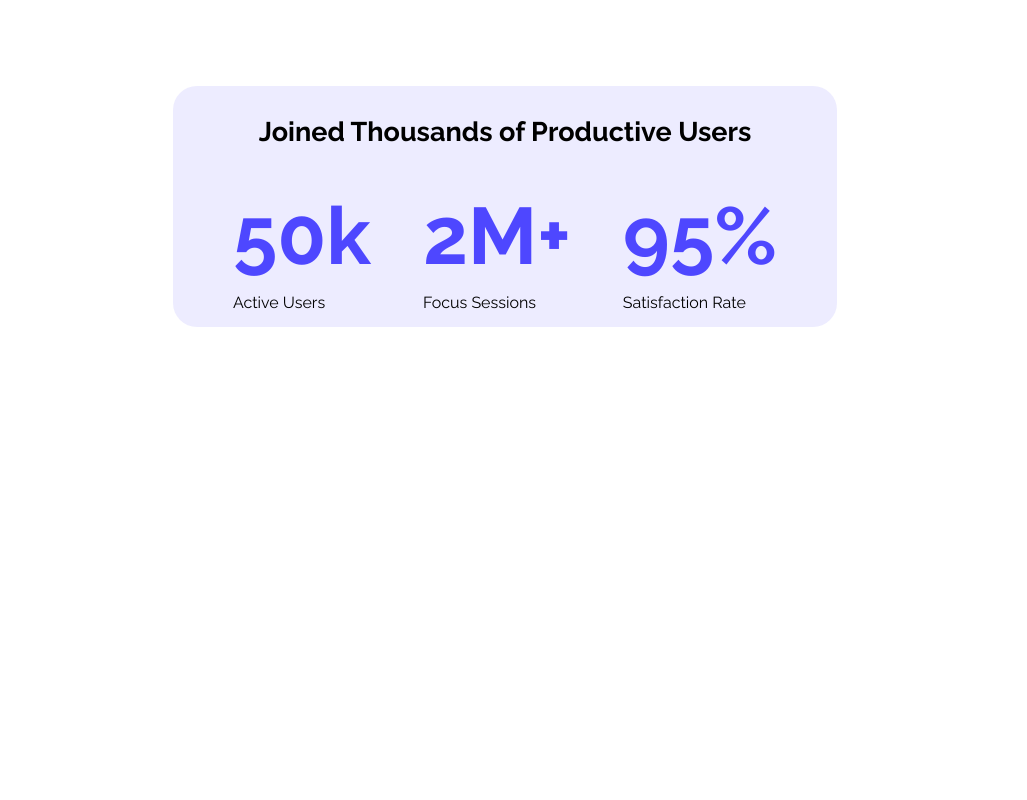
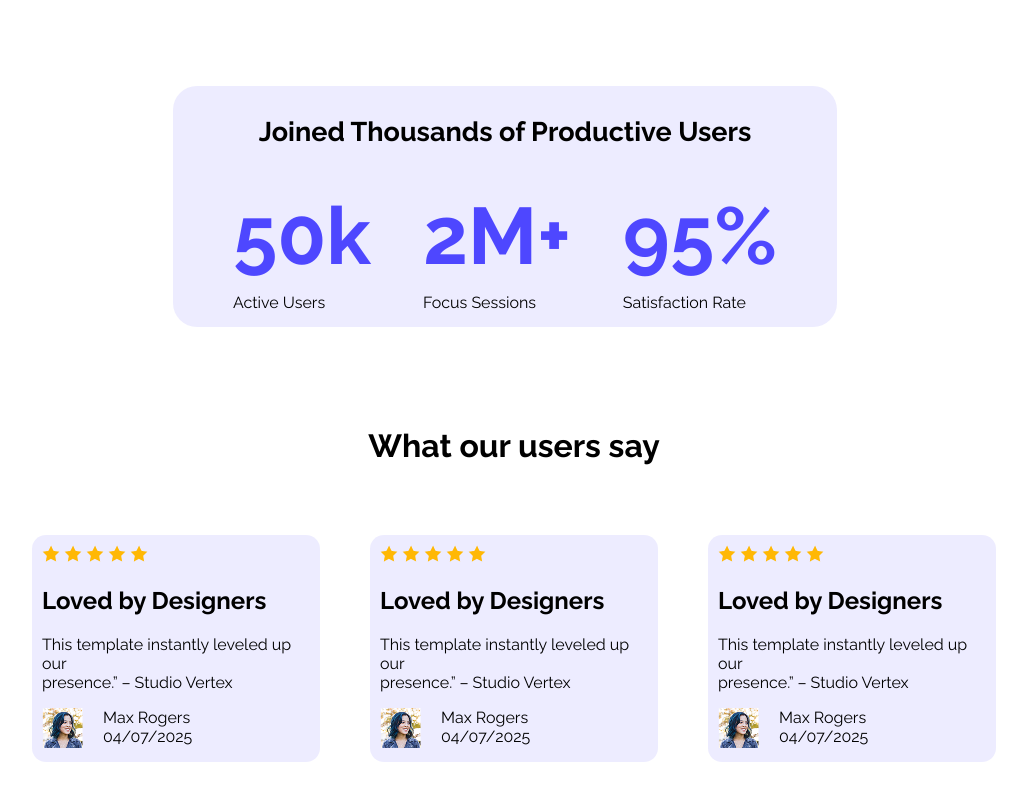
Before and after one commit to Shahriar262/Assignment-01, a plain HTML site: page index.html in a window 1280 px wide. Shown: the part 1274-2074 px from the top of the page, without its empty margins (126-1153 px from the left). Before the commit the page ends 1751 px from the top, so only its background shows below. Drawn offline with Linux system fonts and the light colour scheme.

Commit message:
added card and avatar img

```diff
--- a/css/style.css
+++ b/css/style.css
@@ -85,7 +85,7 @@ main{
 }
 
 .flex-container{
-    border:2px solid;
+    border:2px solid black;
     background-color: rgba(78,71,255,0.1);
     border-style: none;
     border-radius: 24px;
@@ -112,3 +112,28 @@ main{
 .flex-content2{
     line-height: 0;
 }
+
+/* Avatar styles */
+.h1-avatar{
+    text-align: center;
+    margin-top: 100px;
+}
+.div-3{
+    display: flex;
+    gap: 20px;
+}
+.Avatar{
+    margin-top: 50px;
+    width: 300px;
+    border: 2px solid black;
+    background-color: rgba(78,71,255,0.1);;
+    border-style: none;
+    border-radius: 14px;
+    padding: 10px;
+
+
+}
+.card{
+    display: flex;
+    gap: 50px;
+}
--- a/index.html
+++ b/index.html
@@ -56,6 +56,78 @@
           </div>
        </section>
 
+       <h1 class="h1-avatar">What our users say</h1>
+      <div class="card">
+       <div class="Avatar">
+
+         <div class="div-1">
+             <img src="./images/icon-star.png" alt="">
+             <img src="./images/icon-star.png" alt="">
+             <img src="./images/icon-star.png" alt="">
+             <img src="./images/icon-star.png" alt="">
+             <img src="./images/icon-star.png" alt="">
+         </div>
+         <div class="div-2">
+            <h2>Loved by Designers</h2>
+            <p>This template instantly leveled up our <br> presence.” – Studio Vertex</p>
+         </div>
+         <div class="div-3">
+            <div class="div-4">
+               <img src="./images/avatar.png" alt="">
+            </div>
+            <div class="div-5">
+                Max Rogers <br>
+                04/07/2025
+            </div>
+         </div>
+       </div>
+
+        <div class="Avatar">
+         <div class="div-1">
+             <img src="./images/icon-star.png" alt="">
+             <img src="./images/icon-star.png" alt="">
+             <img src="./images/icon-star.png" alt="">
+             <img src="./images/icon-star.png" alt="">
+             <img src="./images/icon-star.png" alt="">
+         </div>
+         <div class="div-2">
+            <h2>Loved by Designers</h2>
+            <p>This template instantly leveled up our <br> presence.” – Studio Vertex</p>
+         </div>
+         <div class="div-3">
+            <div class="div-4">
+               <img src="./images/avatar.png" alt="">
+            </div>
+            <div class="div-5">
+                Max Rogers <br>
+                04/07/2025
+            </div>
+         </div>
+       </div>
+
+        <div class="Avatar">
+         <div class="div-1">
+             <img src="./images/icon-star.png" alt="">
+             <img src="./images/icon-star.png" alt="">
+             <img src="./images/icon-star.png" alt="">
+             <img src="./images/icon-star.png" alt="">
+             <img src="./images/icon-star.png" alt="">
+         </div>
+         <div class="div-2">
+            <h2>Loved by Designers</h2>
+            <p>This template instantly leveled up our <br> presence.” – Studio Vertex</p>
+         </div>
+         <div class="div-3">
+            <div class="div-4">
+               <img src="./images/avatar.png" alt="">
+            </div>
+            <div class="div-5">
+                Max Rogers <br>
+                04/07/2025
+            </div>
+         </div>
+       </div>
+       </div>
     </main>
     <footer>
 
```
